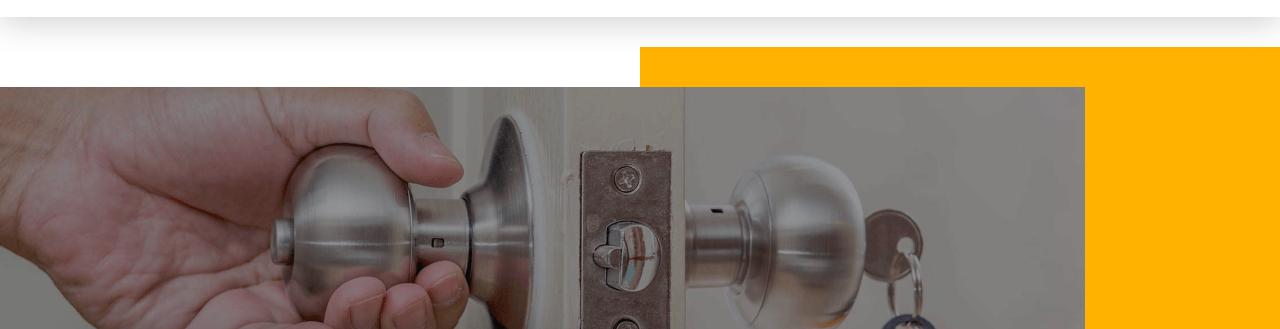
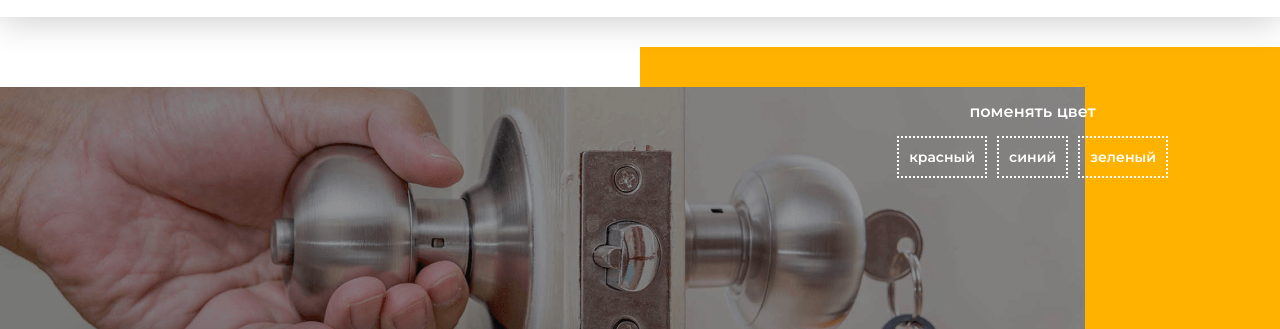
Before and after one commit to evgeny-dyakov/slotenmaker, a plain HTML site: page index.html in a window 1280 px wide. Shown: the part 87-416 px from the top of the page. Drawn offline with nearby package versions, Linux system fonts and the light colour scheme.

Commit message:
добавляет кнопку смены цвета

```diff
--- a/index.html
+++ b/index.html
@@ -45,6 +45,15 @@
 
     <section class="banner">
       <div class="container banner__container">
+
+        <div class="toggle-color">
+          <p class="toggle-color__title">поменять цвет</p>
+          <div class="toggle-color__inner">
+            <button class="toggle-color-btn" data-color="red">красный</button>
+            <button class="toggle-color-btn" data-color="blue">синий</button>
+            <button class="toggle-color-btn" data-color="green">зеленый</button>
+          </div>
+        </div>
 
         <div class="banner__wrapper">
           <h1 class="banner__title">Slotenmaker [city]</h1>
@@ -443,6 +452,8 @@
     </p>
   </footer>
 
+
+  <script src="toggle-color.js"></script>
   <script src="jquery.min.js"></script>
   <script src="swiper/swiper.min.js"></script>
 
--- a/style.css
+++ b/style.css
@@ -1936,3 +1936,62 @@ body {
 .footer__copyright-link:active {
   color: var(--basic-f-color);
 }
+
+/* toggle-color */
+
+.toggle-color {
+  position: absolute;
+  top: -244px;
+  right: 22px;
+  padding: 10px 20px 20px;
+  outline: 2px dotted #fff;
+  animation-name: flashing;
+  animation-duration: 2s;
+  animation-timing-function: ease;
+  animation-iteration-count: infinite;
+}
+
+.toggle-color__title {
+  display: flex;
+  justify-content: center;
+  margin: 0 0 10px;
+  font-size: 16px;
+  font-weight: 700;
+  color: #fff;
+}
+
+.toggle-color__inner {
+  display: flex;
+  justify-content: flex-end;
+  align-items: flex-start;
+  gap: 10px;
+}
+
+.toggle-color-btn {
+  padding: 10px;
+  font-family: 'montserrat';
+  font-size: 14px;
+  font-weight: 700;
+  color: #fff;
+  border: 2px dotted #fff;
+  background: transparent;
+  cursor: pointer;
+}
+
+@keyframes flashing {
+  0% {
+    outline-color: #fff;
+  }
+
+  50% {
+    outline-color: transparent;
+  }
+
+  100% {
+    outline-color: #fff;
+  }
+}
+
+@media(max-width: ) {
+
+}
--- /dev/null
+++ b/toggle-color.js
@@ -0,0 +1,28 @@
+const toggle = document.querySelector('.toggle-color')
+
+toggle.addEventListener('click', (evt) => {
+
+  const btn = evt.target.closest('.toggle-color-btn')
+
+  if (btn) {
+
+    let newColor
+
+    switch (btn.dataset.color) {
+      case 'red':
+        newColor = '355, 100%, 60%'
+        break
+      case 'blue':
+        newColor = '213, 100%, 55%'
+        break
+      case 'green':
+        newColor = '115, 78%, 53%'
+        break
+      default:
+        console.error('цвет не установлен')
+        return
+    }
+
+    document.documentElement.style.setProperty('--accent-1', newColor)
+  }
+})
```
